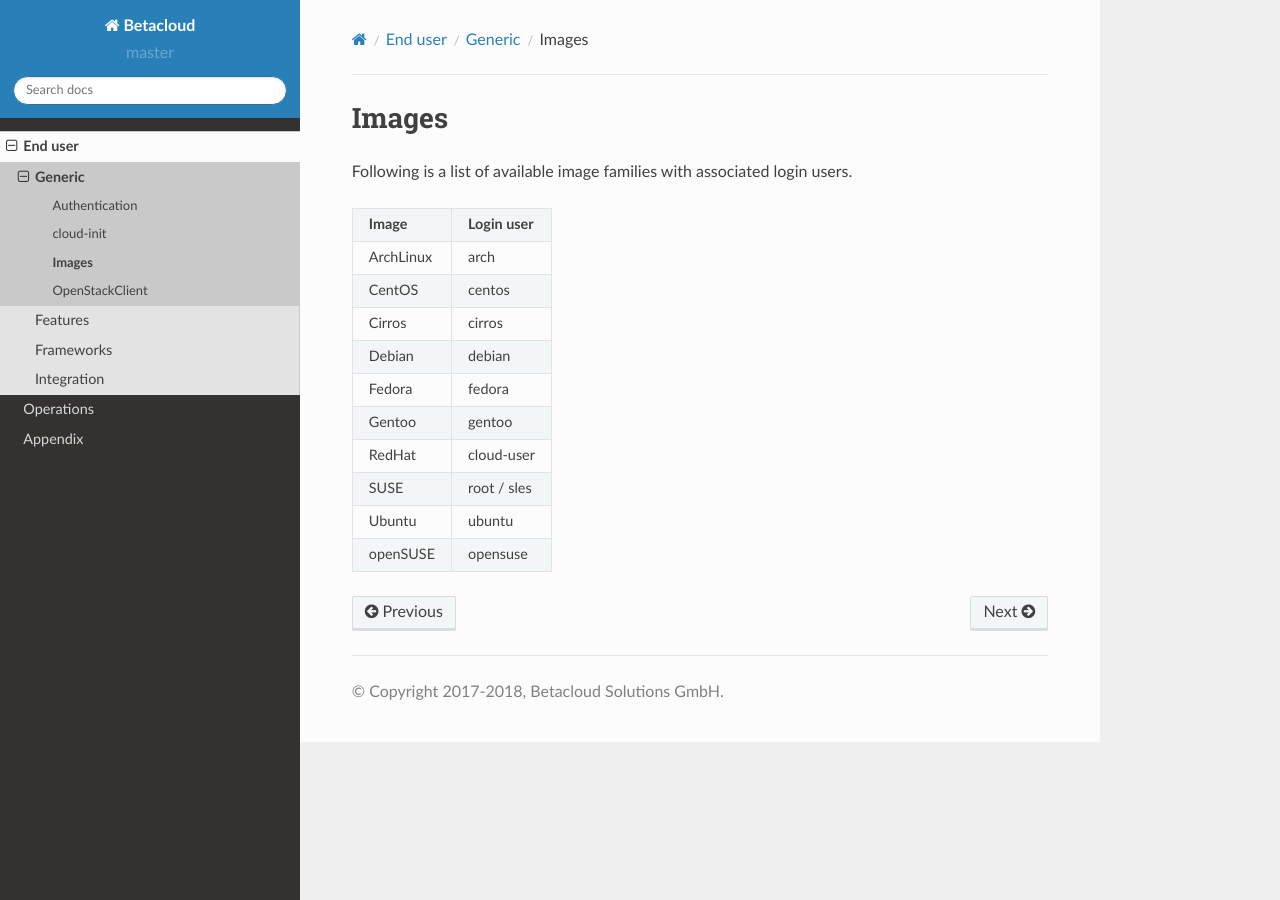
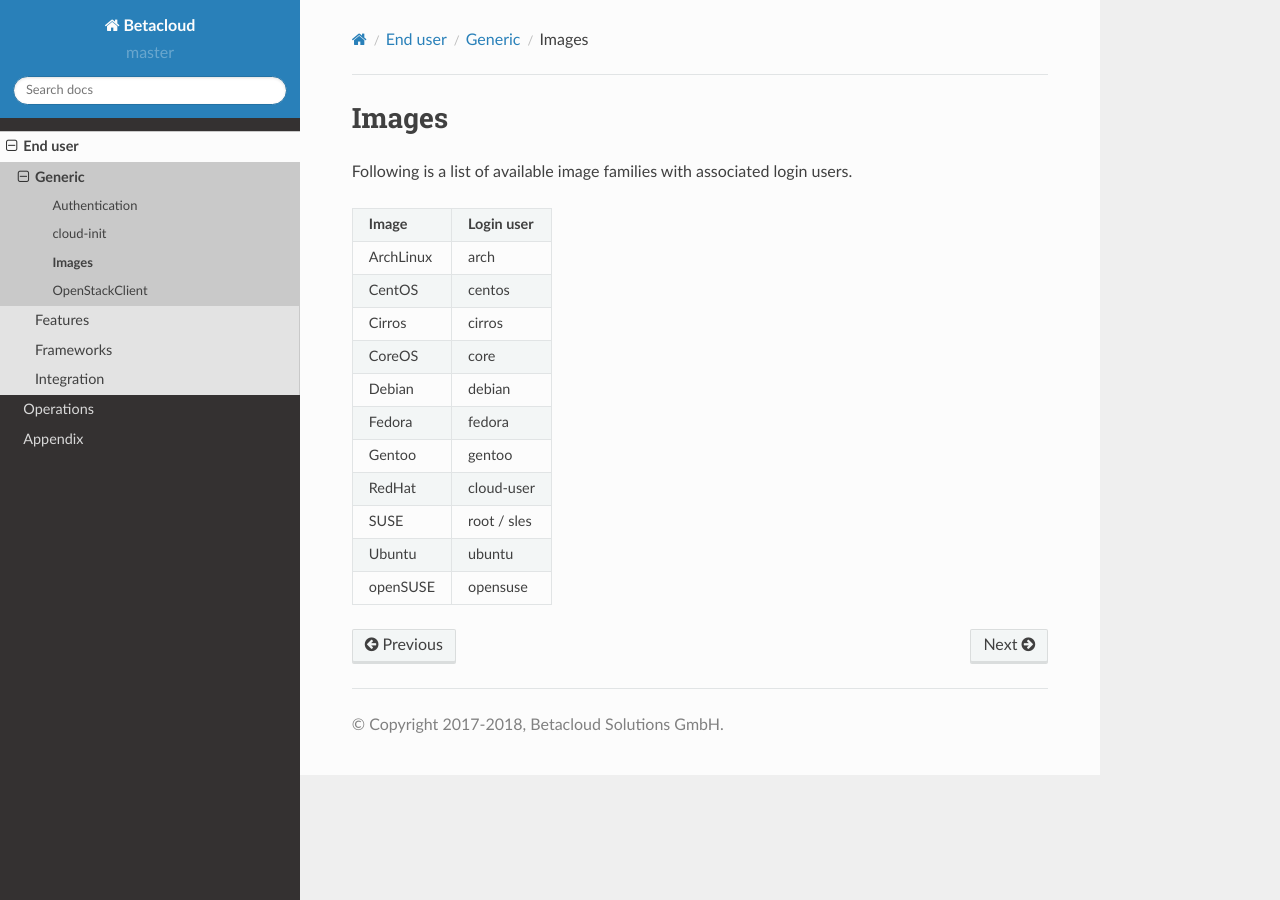
Before and after one commit to betacloud/documentation, a Sphinx documentation site: the page built from source/end-user/generic/images.rst, in a window 1280 px wide. Built offline with Sphinx 7.4.7 and the Read the Docs theme 2.0.0, drawn with Linux system fonts in a browser that asks for light colours; pages that are not in the unit, such as notebooks, are missing from menus.

Commit message:
images: add coreos user

```diff
--- a/source/end-user/generic/images.rst
+++ b/source/end-user/generic/images.rst
@@ -13,6 +13,8 @@
 +------------+----------------+
 | Cirros     | cirros         |
 +------------+----------------+
+| CoreOS     | core           |
++------------+----------------+
 | Debian     | debian         |
 +------------+----------------+
 | Fedora     | fedora         |
```
